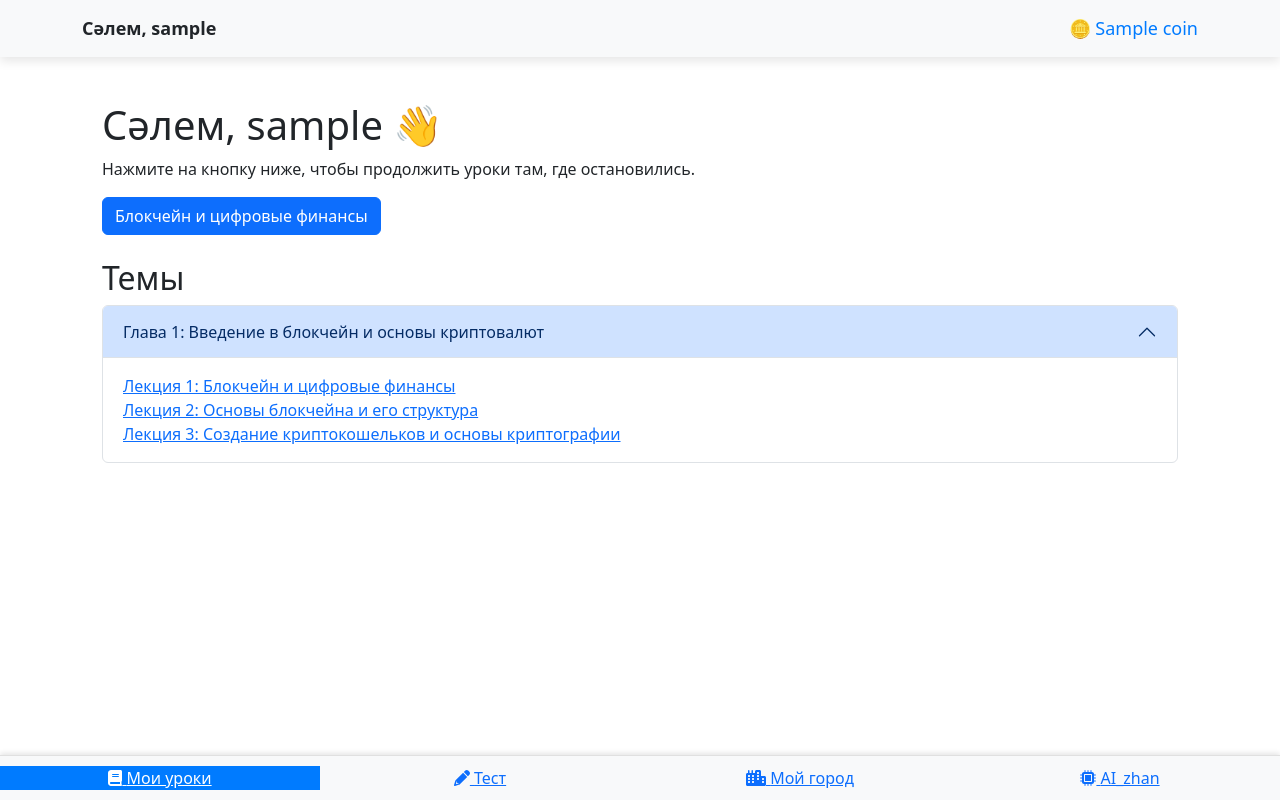
After one commit to erkebulanmyrzabek/MiniApp3.0, a Django app: template templates/home.html in a window 1280 px wide. The commit adds this page. Run offline with Django 5.2, Linux system fonts and the light colour scheme; the template is opened without the code that fills it: most values are stand-ins (such as "Sample title", 1, 10 or a date in 2020).

Commit message:
interface

```diff
--- a/Course/management/commands/bot.py
+++ b/Course/management/commands/bot.py
@@ -34,7 +34,7 @@ class Command(BaseCommand):
                 await message.answer("Ты уже зарегистрирован!")
 
             # Создаем кнопку для мини-приложения
-            web_app_url = f"https://3820-185-107-174-22.ngrok-free.app/?telegram_id={telegram_id}"  # URL мини-приложения с параметром
+            web_app_url = f"https://6443-185-107-174-22.ngrok-free.app/?telegram_id={telegram_id}"  # URL мини-приложения с параметром
             markup = InlineKeyboardMarkup()
             button = InlineKeyboardButton(text="Открыть мини-приложение", web_app=WebAppInfo(url=web_app_url))
             markup.add(button)
--- a/MiniApp/settings.py
+++ b/MiniApp/settings.py
@@ -121,6 +121,7 @@ STATIC_URL = '/static/'
 
 MEDIA_URL = '/media/'
 MEDIA_ROOT = os.path.join(BASE_DIR, 'media')
+
 # Default primary key field type
 # https://docs.djangoproject.com/en/5.1/ref/settings/#default-auto-field
 
--- a/MiniApp/urls.py
+++ b/MiniApp/urls.py
@@ -21,6 +21,7 @@ from django.shortcuts import render
 from django.views.decorators.csrf import csrf_exempt
 from django.http import JsonResponse
 from django.shortcuts import render, get_object_or_404
+from django.conf import settings
 @csrf_exempt
 def profile_view(request):
     # Получение всех профилей
@@ -94,12 +95,28 @@ def test_view(request):
         return render(request, 'test.html', {'username': username, 'coin': coin})
     else:
         return JsonResponse({'error': 'Telegram ID not provided'}, status=400)
+
+
+def home_view(request):
+    telegram_id = request.GET.get('telegram_id')
+
+    # Ищем пользователя по telegram_id
+    if telegram_id:
+        profile = get_object_or_404(Profile, telegram_id=telegram_id)
+        username = profile.username
+        coin = profile.coin
+
+        # Передаем данные в шаблон
+        return render(request, 'home.html', {'username': username, 'coin': coin})
+    else:
+        return render(request, 'error.html', {'error': 'Telegram ID not provided'})
 urlpatterns = [
     path('admin/', admin.site.urls),
     path('profiles/', profile_view, name='profiles'),
-    path('', lessons_view, name='lessons'),
+    path('lessons/', lessons_view, name='lessons'),
     path('lesson/', lesson_view, name='lesson'),
     path('register_user/', register_user, name='register_user'),
     path('city/', city_view, name='city'),
     path('test/', test_view, name='test'),
+    path('', home_view, name='home'),
 ]
--- /dev/null
+++ b/templates/home.html
@@ -0,0 +1,236 @@
+<!DOCTYPE html>
+<html lang="kk">
+<head>
+    <meta charset="UTF-8">
+    <meta name="viewport" content="width=device-width, initial-scale=1.0">
+    <title>MiniApp</title>
+    <!-- Подключение Bootstrap -->
+    <link href="https://cdn.jsdelivr.net/npm/bootstrap@5.3.0-alpha3/dist/css/bootstrap.min.css" rel="stylesheet">
+    <!-- Подключение Font Awesome для иконок -->
+    <link rel="stylesheet" href="https://cdnjs.cloudflare.com/ajax/libs/font-awesome/6.0.0-beta3/css/all.min.css">
+    <style>
+        /* Кастомные стили для вашей страницы */
+        .navbar-custom {
+            background-color: #f8f9fa;
+            box-shadow: 0 4px 10px rgba(0, 0, 0, 0.1);
+            padding: 15px;
+        }
+
+        .navbar-custom .user-info {
+            font-size: 18px;
+            font-weight: bold;
+        }
+
+        .navbar-custom .coins {
+            font-size: 18px;
+            color: #007bff;
+        }
+
+        .page-content {
+            padding: 20px;
+            min-height: 80vh;
+        }
+
+        .tabs-custom {
+            position: fixed;
+            bottom: 0;
+            width: 100%;
+            background-color: #f8f9fa;
+            display: flex;
+            justify-content: space-around;
+            padding: 10px 0;
+            border-top: 1px solid #e0e0e0;
+            box-shadow: 0 -2px 5px rgba(0, 0, 0, 0.1);
+        }
+
+        .tabs-custom .tab {
+            text-align: center;
+            flex: 1;
+        }
+
+        .tabs-custom .tab i {
+            font-size: 24px;
+            margin-bottom: 5px;
+        }
+
+        .active-tab {
+            background-color: #007bff;
+            color: white;
+        }
+
+        .back-button {
+            margin-bottom: 20px;
+        }
+
+        /* Стили для фона страницы "Мой город" */
+        #city-page {
+            background: url('/media/background.png') no-repeat center center fixed;
+            background-size: cover;
+            color: white;
+        }
+
+        /* Адаптивность */
+        @media only screen and (max-width: 576px) {
+            .navbar-custom {
+                font-size: 14px;
+            }
+
+            #city-page {
+                background-size: contain; /* Для мобильных устройств можно использовать contain для лучшей адаптации */
+            }
+        }
+    </style>
+</head>
+<body>
+
+<!-- Навбар -->
+<nav class="navbar navbar-expand-lg navbar-custom">
+    <div class="container">
+        <div class="user-info">Сәлем, {{ username }}</div>
+        <div class="coins">🪙 {{ coin }}</div>
+    </div>
+</nav>
+
+<!-- Контент -->
+<div class="container mt-4">
+    <div id="lessons-page" class="page-content">
+        <div class="row">
+            <div class="col-md-12">
+                <h1>Сәлем, {{ username }} 👋</h1>
+                <p>Нажмите на кнопку ниже, чтобы продолжить уроки там, где остановились.</p>
+                <a href="lesson/" class="btn btn-primary">Блокчейн и цифровые финансы</a>
+                <h2 class="mt-4">Темы</h2>
+                <div class="accordion" id="accordionExample">
+                    <div class="accordion-item">
+                        <h2 class="accordion-header" id="headingOne">
+                            <button class="accordion-button" type="button" data-bs-toggle="collapse" data-bs-target="#collapseOne" aria-expanded="true" aria-controls="collapseOne">
+                                Глава 1: Введение в блокчейн и основы криптовалют
+                            </button>
+                        </h2>
+                        <div id="collapseOne" class="accordion-collapse collapse show" aria-labelledby="headingOne" data-bs-parent="#accordionExample">
+                            <div class="accordion-body">
+                                <a href="lesson/">Лекция 1: Блокчейн и цифровые финансы</a><br>
+                                <a href="lesson/">Лекция 2: Основы блокчейна и его структура</a><br>
+                                <a href="lesson/">Лекция 3: Создание криптокошельков и основы криптографии</a>
+                            </div>
+                        </div>
+                    </div>
+                </div>
+            </div>
+        </div>
+    </div>
+
+    <div id="test-page" class="page-content" style="display: none;">
+        <div class="row">
+            <div class="col-md-12">
+                <h1>Тесты</h1>
+                <p>Выберите тест, который хотите пройти:</p>
+                <div class="list-group">
+                    <button class="list-group-item list-group-item-action" onclick="startTest(1)">Тест 1: Основы блокчейна</button>
+                    <button class="list-group-item list-group-item-action" onclick="startTest(2)">Тест 2: Криптовалютные транзакции</button>
+                </div>
+            </div>
+        </div>
+    </div>
+
+    <!-- Страница с фоновым изображением -->
+    <div id="city-page" class="page-content" style="display: none;">
+        <div class="row">
+            <div class="col-md-12">
+                <h1>Мой город</h1>
+                <p>Здесь вы можете узнать больше о вашем городе.</p>
+            </div>
+        </div>
+    </div>
+
+    <div id="ai-page" class="page-content" style="display: none;">
+        <div class="row">
+            <div class="col-md-12">
+                <h1>AI_zhan</h1>
+                <p>Описание AI...</p>
+            </div>
+        </div>
+    </div>
+
+    <!-- Страница курса -->
+    <div id="course-page" class="page-content" style="display: none;">
+        <div class="back-button">
+            <button class="btn btn-secondary" onclick="switchPage('lessons-page')"><i class="fas fa-arrow-left"></i> Назад</button>
+        </div>
+        <div class="row">
+            <div class="col-md-12">
+                <h1>Блокчейн и цифровые финансы</h1>
+                <h2>Награда: 500🪙</h2>
+                <div class="video-container mb-3">
+                    <iframe width="100%" height="400" src="https://www.youtube.com/embed/Yc6EL6nqc0Y" frameborder="0" allow="accelerometer; autoplay; clipboard-write; encrypted-media; gyroscope; picture-in-picture" allowfullscreen></iframe>
+                </div>
+                <p>Описание курса...</p>
+            </div>
+        </div>
+    </div>
+</div>
+
+<!-- Вкладки -->
+<div class="tabs-custom">
+    <a href="#lessons" class="tab" onclick="switchPage('lessons-page')">
+        <i class="fas fa-book"></i>
+        <span>Мои уроки</span>
+    </a>
+    <a href="#test" class="tab" onclick="switchPage('test-page')">
+        <i class="fas fa-pencil-alt"></i>
+        <span>Тест</span>
+    </a>
+    <a href="#city" class="tab" onclick="switchPage('city-page')">
+        <i class="fas fa-city"></i>
+        <span>Мой город</span>
+    </a>
+    <a href="#ai" class="tab" onclick="switchPage('ai-page')">
+        <i class="fas fa-microchip"></i>
+        <span>AI_zhan</span>
+    </a>
+</div>
+
+<!-- Подключение скриптов Bootstrap и Font Awesome -->
+<script src="https://cdn.jsdelivr.net/npm/bootstrap@5.3.0-alpha3/dist/js/bootstrap.bundle.min.js"></script>
+<script src="https://cdnjs.cloudflare.com/ajax/libs/font-awesome/6.0.0-beta3/js/all.min.js"></script>
+<script>
+    function switchPage(pageId) {
+        const pages = document.querySelectorAll('.page-content');
+        pages.forEach(page => {
+            page.style.display = 'none'; // Скрываем все страницы
+        });
+        document.getElementById(pageId).style.display = 'block'; // Показываем выбранную страницу
+    }
+
+    // Подсвечиваем активную вкладку
+    const currentPath = window.location.hash || '#lessons';
+    const tabs = document.querySelectorAll('.tab');
+    tabs.forEach(tab => {
+        if (tab.getAttribute('href') === currentPath) {
+            tab.classList.add('active-tab');
+        }
+    });
+
+    // Переключаем на страницу при загрузке
+    window.addEventListener('load', () => {
+        switchPage(currentPath.substring(1) + '-page');
+    });
+
+    function startTest(testId) {
+        alert('Тест ' + testId + ' выбран! Перенаправление на страницу теста...');
+    }
+
+    const params = new URLSearchParams(window.location.search);
+    const telegram_id = params.get('telegram_id');
+
+    if (telegram_id) {
+        const tabs = document.querySelectorAll('a');
+        tabs.forEach(tab => {
+            const url = new URL(tab.href);
+            url.searchParams.set('telegram_id', telegram_id);
+            tab.href = url.toString();
+        });
+    }
+</script>
+</body>
+</html>
```
Also changed, not shown: templates/lesson.html (+53 -58 lines).
